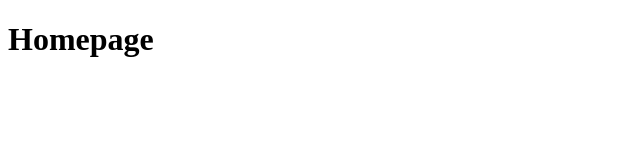
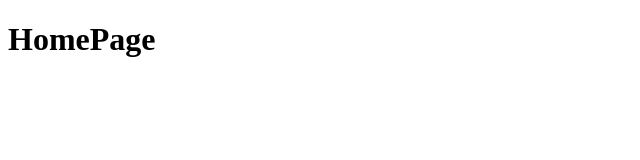
Before and after one commit to banghaqiq/kelas_it, a plain HTML site: page Homepage.html in a window 1280 px wide. Shown: the full height of the page, 0-640 px from the left. Drawn offline with Linux system fonts and the light colour scheme.

Commit message:
Home Page

```diff
--- a/Homepage.html
+++ b/Homepage.html
@@ -6,6 +6,6 @@
  <title>HomePage</title>
 </head>
 <body>
- <h1>Homepage</h1>
+ <H1>HomePage</H1>
 </body>
 </html>
```
